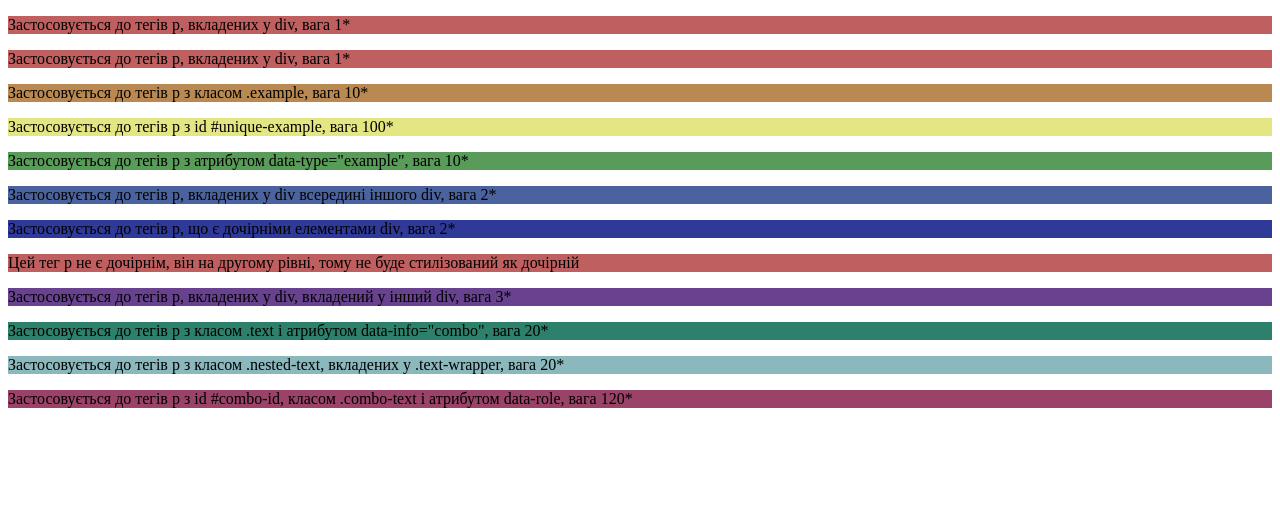
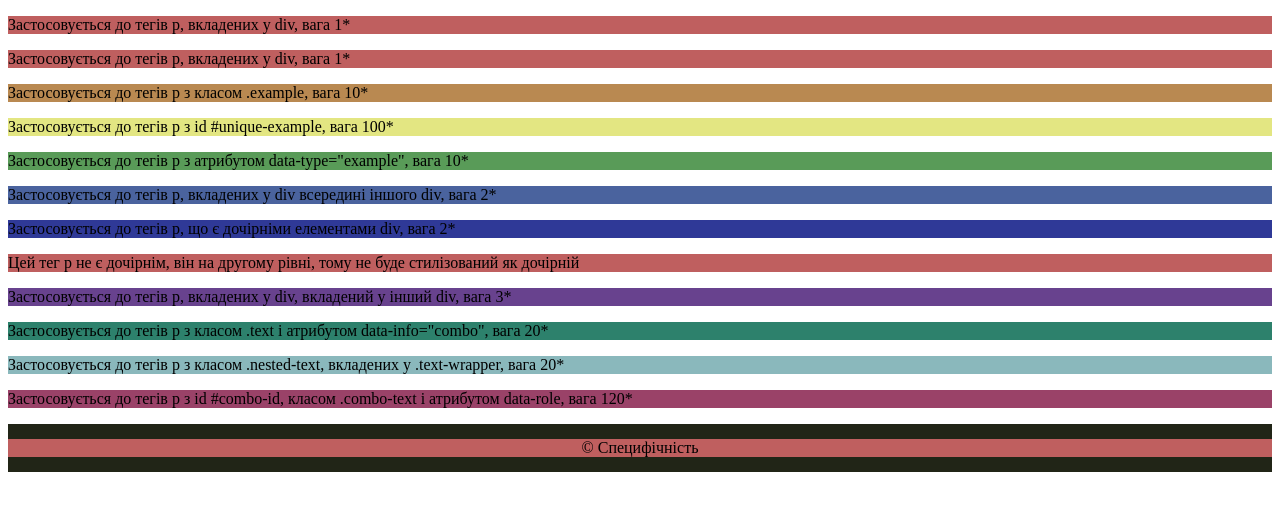
Before and after one commit to MariiaFlora/frontend_HW5.1, a plain HTML site: page index.html in a window 1280 px wide. Drawn offline with Linux system fonts and the light colour scheme.

Commit message:
Added footer in html and css

```diff
--- a/index.html
+++ b/index.html
@@ -49,5 +49,10 @@
     <div class="combo-container" id="combo-id">
         <p class="combo-text" data-role="complex">Застосовується до тегів p з id #combo-id, класом .combo-text і атрибутом data-role, вага 120*</p>
     </div>
+    <footer>
+        <div class="footer-content">
+            <p>&copy; Специфічність</p>
+        </div>
+    </footer>
 </body>
 </html>
--- a/style.css
+++ b/style.css
@@ -40,3 +40,13 @@ p[data-type="example"] {
     background-color: rgb(154, 66, 104);
     color: black;
 }
+footer {
+    background-color: #212517;
+    color: #d42e00;
+    text-align: center;
+    padding: 15px 0;
+}
+.footer-content p {
+    margin: 0;
+    font-size: 1em;
+}
```
